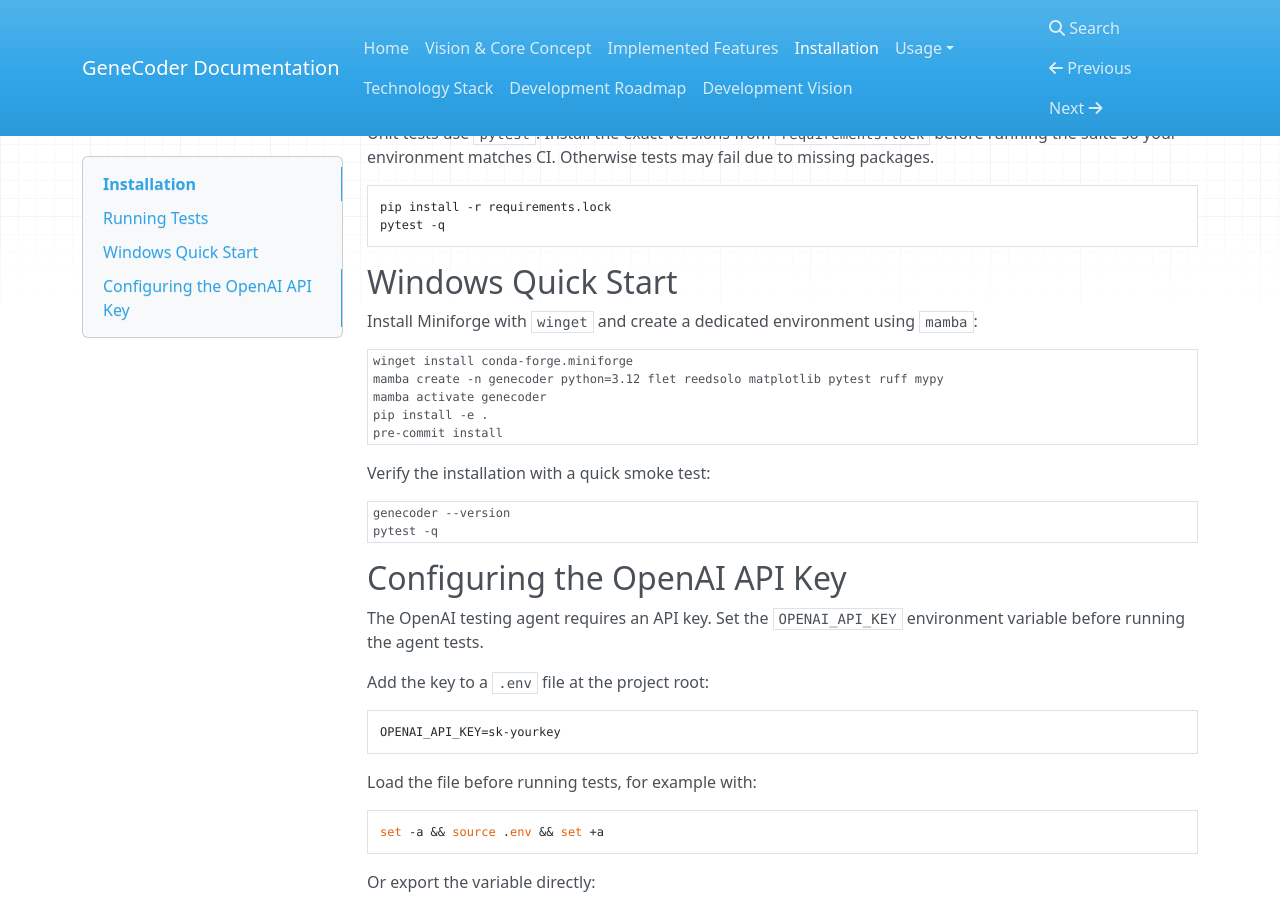
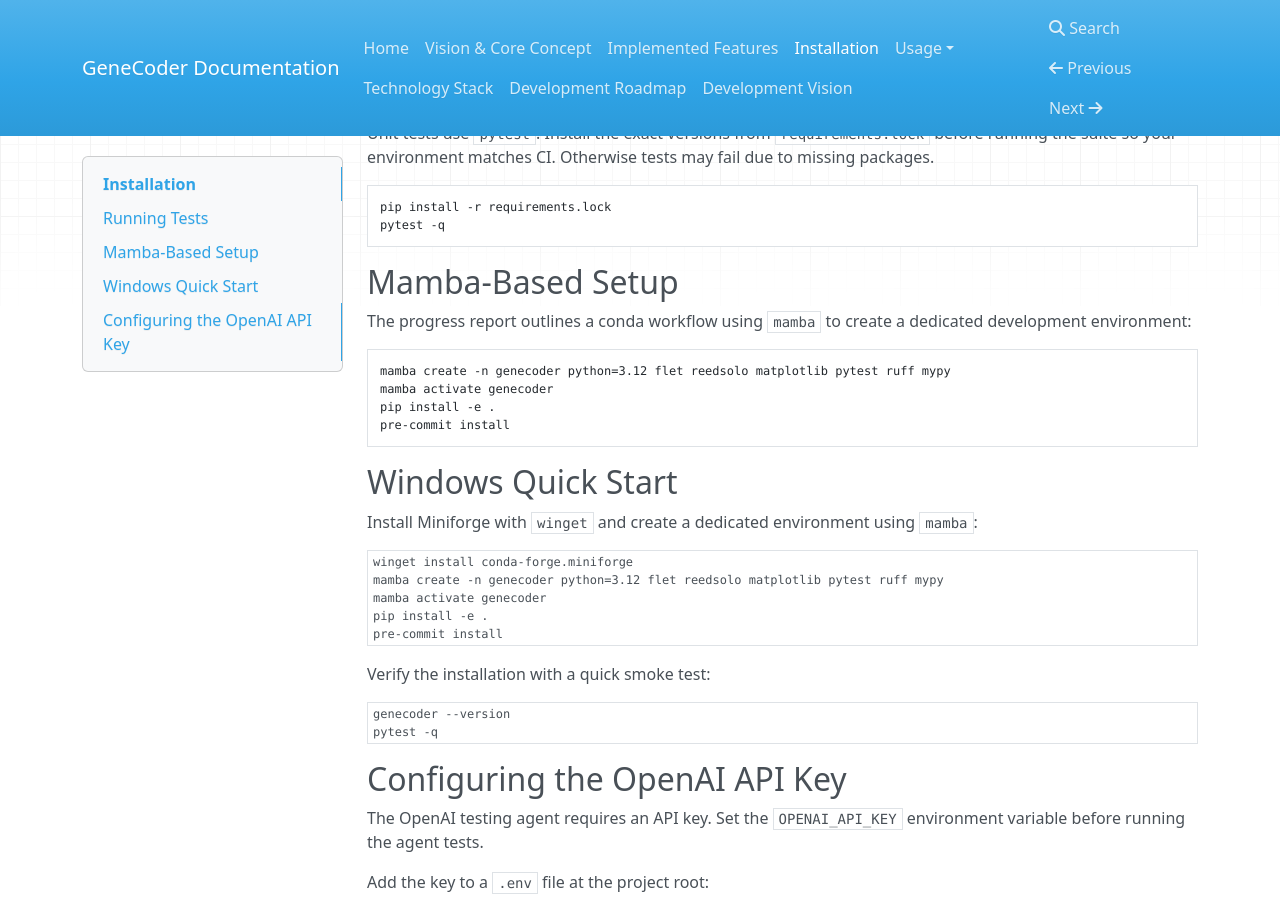
Before and after one commit to d0tTino/GeneCoder, an MkDocs documentation site: the page built from docs/installation.md, in a window 1280 px wide and 900 px high, scrolled down 382 px. Built offline with MkDocs 1.6.1, drawn with Linux system fonts in a browser that asks for light colours; nearby versions of some CDN libraries.

Commit message:
docs: add mamba setup section

````diff
--- a/docs/installation.md
+++ b/docs/installation.md
@@ -23,6 +23,17 @@ fail due to missing packages.
 ```bash
 pip install -r requirements.lock
 pytest -q
+```
+
+## Mamba-Based Setup
+
+The progress report outlines a conda workflow using `mamba` to create a dedicated development environment:
+
+```bash
+mamba create -n genecoder python=3.12 flet reedsolo matplotlib pytest ruff mypy
+mamba activate genecoder
+pip install -e .
+pre-commit install
 ```
 ## Windows Quick Start
 
````
Also changed, not shown: README.md (+1 -1 lines).
